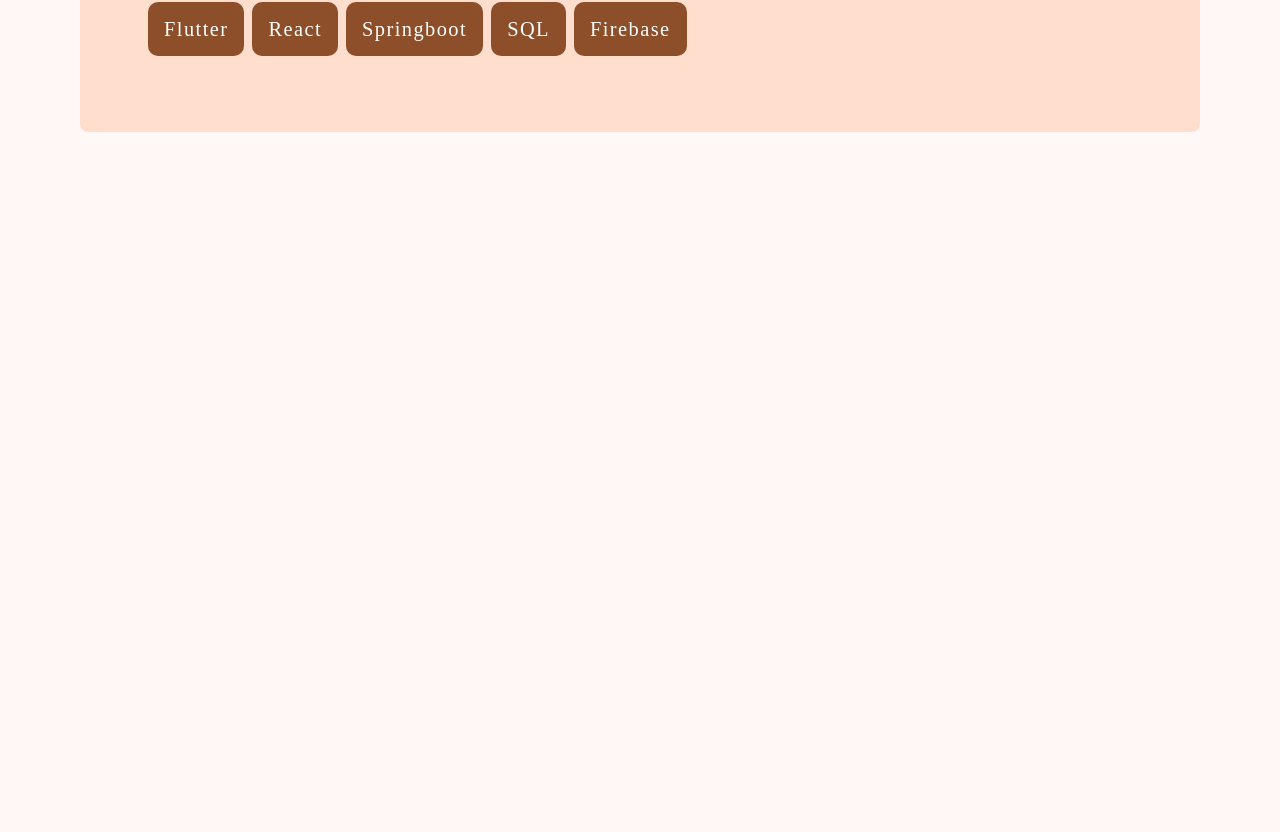
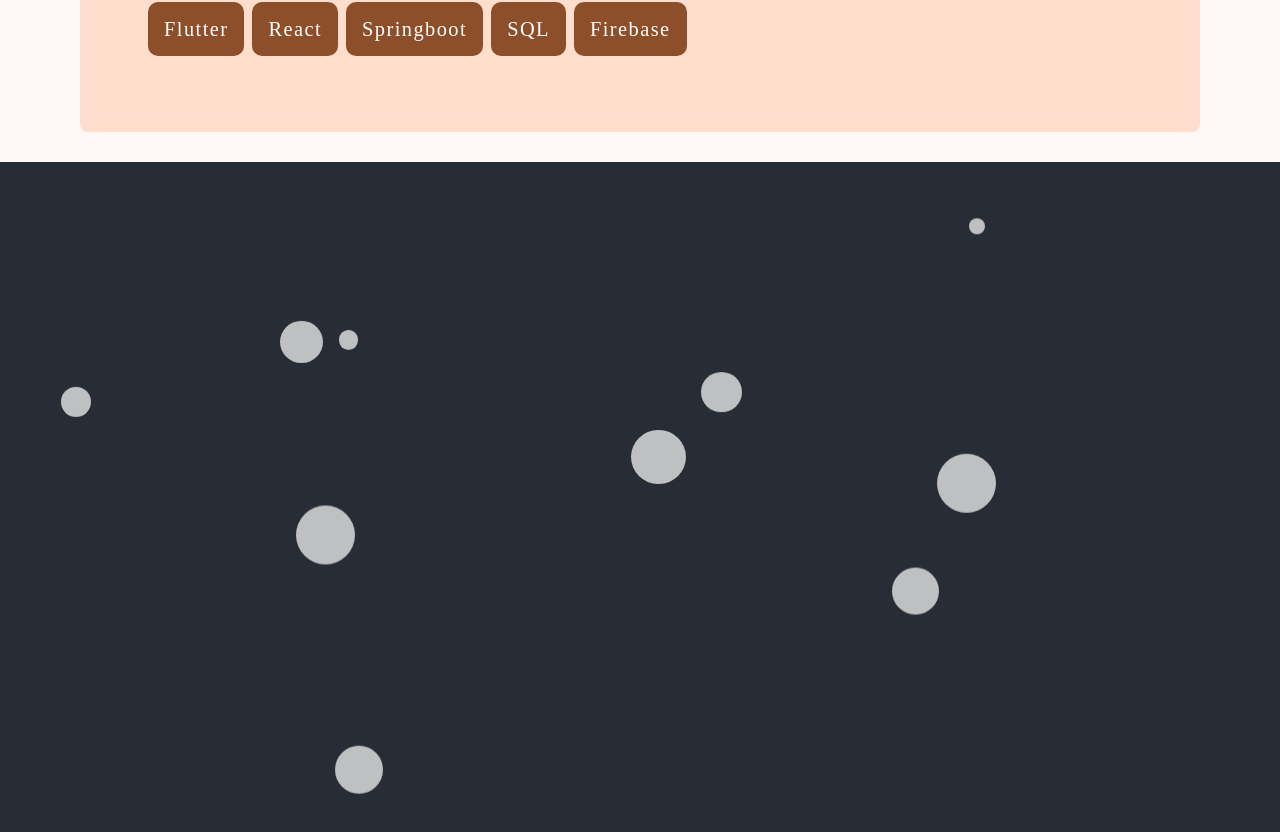
Before and after one commit to john-cinquegrana/ReactPersonalSite, a React (Vite) app: page / in a window 1280 px wide. Shown: the part 2635-3467 px from the top of the page. Before the commit the page ends 2797 px from the top, so only its background shows below. Built offline with nearby package versions, Linux system fonts and the light colour scheme.

Commit message:
Base bubbles being used to change up

```diff
--- /dev/null
+++ b/src/components/Bubbles.tsx
@@ -0,0 +1,63 @@
+import React, { useEffect, useState } from 'react';
+import { Box } from '@mui/material';
+import { keyframes } from '@emotion/react';
+
+const floatUp = keyframes`
+    0% {
+        transform: translateY(0);
+    }
+    100% {
+        transform: translateY(-100vh);
+    }
+`;
+
+const generateRandomCircles = (numCircles: number) => {
+    return Array.from({ length: numCircles }, () => ({
+        id: Math.random().toString(36).substring(2, 9),
+        size: Math.random() * 50 + 10,
+        left: Math.random() * 100 + '%',
+        animationDuration: Math.random() * 10 + 5 + 's',
+    }));
+};
+
+const Bubbles: React.FC = () => {
+    const [circles, setCircles] = useState(generateRandomCircles(10));
+
+    useEffect(() => {
+        const interval = setInterval(() => {
+            setCircles(generateRandomCircles(10));
+        }, 15000); // Regenerate circles every 15 seconds
+
+        return () => clearInterval(interval);
+    }, []);
+
+    return (
+        <Box
+            sx={{
+                position: 'relative',
+                width: '100%',
+                height: '100vh',
+                overflow: 'hidden',
+                backgroundColor: '#282c34',
+            }}
+        >
+            {circles.map((circle) => (
+                <Box
+                    key={circle.id}
+                    sx={{
+                        position: 'absolute',
+                        bottom: 0,
+                        left: circle.left,
+                        width: circle.size,
+                        height: circle.size,
+                        borderRadius: '50%',
+                        backgroundColor: 'rgba(255, 255, 255, 0.7)',
+                        animation: `${floatUp} ${circle.animationDuration} linear infinite`,
+                    }}
+                />
+            ))}
+        </Box>
+    );
+};
+
+export default Bubbles;
--- a/src/pages/Home.tsx
+++ b/src/pages/Home.tsx
@@ -6,6 +6,7 @@
 import SocialBar from '@components/content/SocialBar';
 import BubbbleSvg from '@root/assets/circle-scatter.svg';
 import BlurredBackground from '@components/text/BlurredBackground';
+import Bubbles from '@components/Bubbles';
 
 const Home: React.FC = () => {
 	return (
@@ -155,6 +156,7 @@
 					</ul>
 				</WorkExperience>
 			</Box>
+			<Bubbles />
 		</Box>
 	);
 };
```
